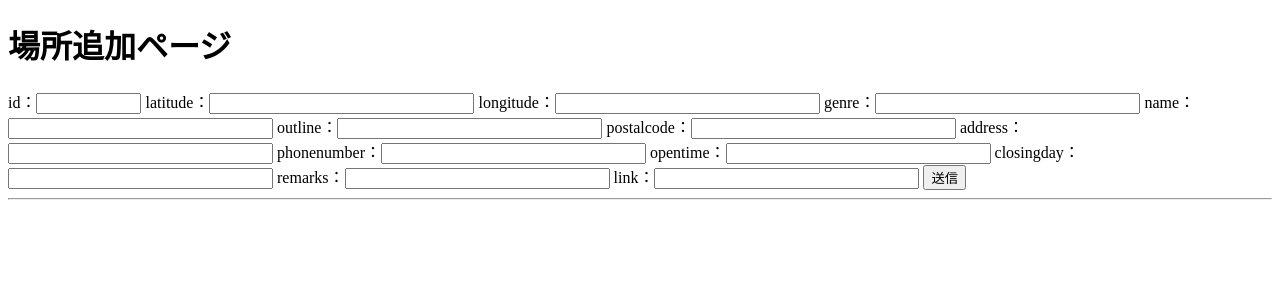
After one commit to leiru0716/parking-area-for-bicycles, a PHP site: page /add.php in a window 1280 px wide. The commit adds this page. Shown: the top 300 px of the page. Run offline with PHP 8.4, Linux system fonts and the light colour scheme.

Commit message:
場所追加ページを追加

```diff
--- /dev/null
+++ b/add.php
@@ -0,0 +1,46 @@
+<!DOCTYPE HTML PUBLIC "-//W3C//DTD HTML 4.01 Transitional//EN"
+"http://www.w3.org/TR/html4/loose.dtd">
+<html>
+<head>
+<meta http-equiv="Content-type" content="text/html; charset=utf-8">
+<title>phpチャット</title>
+</head>
+<body bgcolor="#ffffff">
+<h1>場所追加ページ</h1>
+<form name="add_place" method="POST" action="add.php">
+
+id：<input type="text" size=10 name="id">
+latitude：<input type="text" size=30 name="latitude">
+longitude：<input type="text" size=30 name="longitude">
+genre：<input type="text" size=30 name="genre">
+name：<input type="text" size=30 name="name">
+outline：<input type="text" size=30 name="outline">
+postalcode：<input type="text" size=30 name="postalcode">
+address：<input type="text" size=30 name="phonenumber">
+phonenumber：<input type="text" size=30 name="opentime">
+opentime：<input type="text" size=30 name="closingday">
+closingday：<input type="text" size=30 name="price">
+remarks：<input type="text" size=30 name="remarks">
+link：<input type="text" size=30 name="link">
+
+<input type="submit" value="送信"><br>
+<?php
+
+/* 投稿があった場合、データベースにデータを挿入 */
+
+if(!empty($_POST['id'])){
+
+  $dbh = new PDO('mysql:host=localhost;dbname=parking;charset=utf8;', 'root', '',array(PDO::ATTR_PERSISTENT => true));
+  $sql = 'insert into parkings (id, latitude, longitude, genre, name, outline, postalcode, address, phonenumber, opentime, closingday, price, remarks, link) values (?, ?, ?, ?, ?, ?, ?, ?, ?, ?, ?, ?, ?, ? )';
+  $prep = $dbh->prepare($sql); // プリペアードステートメントとして扱う
+  $result = $prep->execute(array($_POST['id'], $_POST['latitude'], $_POST['longitude'], $_POST['genre'], $_POST['name'], $_POST['outline'], $_POST['postalcode'], $_POST['address'], $_POST['phonenumber'], $_POST['opentime'], $_POST['closingday'], $_POST['price'], $_POST['remarks'], $_POST['link'])); // プリペアードステートメントは execute メソッドを使う。
+
+  if(!$result){ // エラー処理
+   print("データが保存できません:");
+   die();
+  }
+}
+?>
+</form><hr>
+</body>
+</html>
--- a/index.php
+++ b/index.php
@@ -1,10 +1,12 @@
+<a href="add.php">場所追加ページ</a>
+
 <?php
 try {
 	$dbh = new PDO('mysql:host=localhost;dbname=parking;charset=utf8;', 'root', '',array(PDO::ATTR_PERSISTENT => true));
 	        foreach($dbh->query('SELECT * from parkings') as $row) {
 			        print_r($json = json_encode($row,JSON_UNESCAPED_UNICODE));
 				    }
-	        //$dbh = null;
+	        $dbh = null;
 } catch (PDOException $e) {
 	    print "エラー!: " . $e->getMessage() . "<br/>";
 	        die();
```
Also changed, not shown: README.md.
